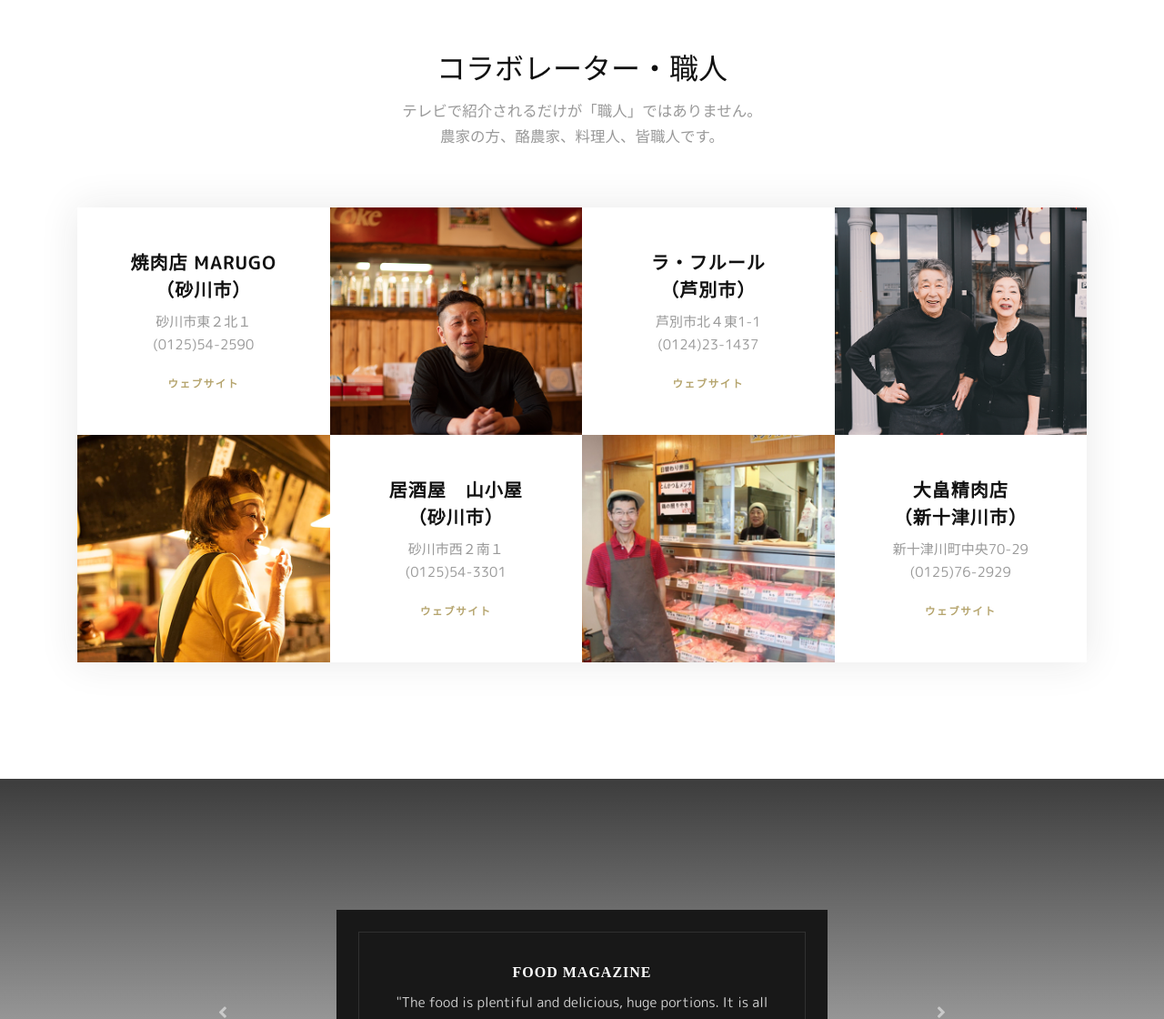
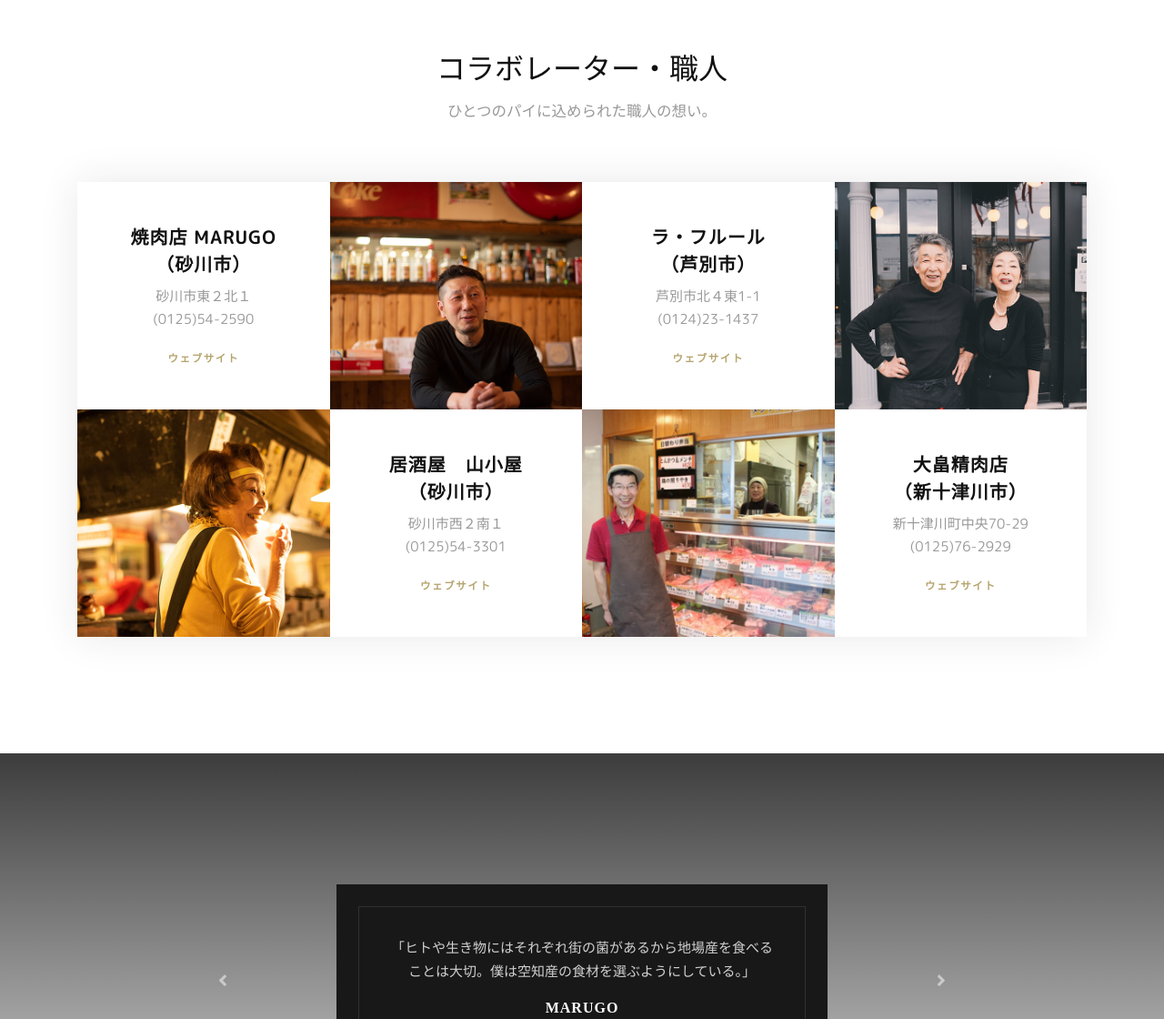
Before and after one commit to mechee55/pieup, a plain HTML site: page index.html in a window 1280 px wide. Shown: the part 1680-2800 px from the top of the page at 91% size. Drawn offline with Linux system fonts and the light colour scheme; a script that the page names is missing; a web font is replaced by a local one.

Commit message:
review section

```diff
--- a/index.html
+++ b/index.html
@@ -169,7 +169,7 @@
                   <div class="row justify-content-between align-items-center">
                      <div class="col-lg-5 mb-6 mb-lg-0">
                         <!-- <span class="label-title mb-3">Our Story</span> -->
-                        <h2 class="h3 font-alt mb-3">空知の職人さん達と。</h2>
+                        <h2 class="h3 font-alt mb-3">空知の職人、集結。</h2>
                         <p>道外・国外へ出ることが多くなり感じること。</br>
                         </br>
                         それは空知の食の豊かさ。</br>
@@ -268,8 +268,7 @@
             <div class="mb-5 pb-5 text-center">
                <!-- <span class="label-title mb-3">Our Specials</span> -->
                <h1 class="h2 font-alt">コラボレーター・職人</h1>
-               <p class="w-md-40 mb-0 mx-auto lead">テレビで紹介されるだけが「職人」ではありません。</br>
-               農家の方、酪農家、料理人、皆職人です。</p>
+               <p class="w-md-40 mb-0 mx-auto lead">ひとつのパイに込められた職人の想い。</p>
             </div>
          </div>
       </div>
@@ -409,13 +408,11 @@
                   <li>
                      <div class="bg-dark p-4">
                         <div class="border-light p-5">
-                           <h4 class="h6 text-white font-alt
-                              text-uppercase">Food Magazine</h4>
-                           <p class="text-light">"The food is
-                              plentiful and delicious, huge
-                              portions. It is all part of the "old
-                              world" sort of dining experience"</p>
-                           <div class="d-flex
+
+                           <p class="text-light">「ヒトや生き物にはそれぞれ街の菌があるから地場産を食べることは大切。僕は空知産の食材を選ぶようにしている。」</p>
+                              <h4 class="h6 text-white font-alt
+                              text-uppercase">MARUGO</h4>
+                           <!-- <div class="d-flex
                               justify-content-center">
                               <i class="fa fa-star text-light-green
                                  mr-1"></i>
@@ -427,20 +424,19 @@
                                  mr-1"></i>
                               <i class="fa fa-star
                                  text-light-green"></i>
-                           </div>
+                           </div> -->
                         </div>
                      </div>
                   </li>
                   <li>
                      <div class="bg-dark p-4">
                         <div class="border-light p-5">
-                           <h4 class="h6 text-white font-alt
-                              text-uppercase">The Telegraph</h4>
-                           <p class="text-light">"It’s an unlikely
-                              setting for an exquisite dining
-                              experience served up by a couple
-                              straight out of a rom-com plot. "</p>
-                           <div class="d-flex
+
+                           <p class="text-light">「アルバイトのまかない食をたまたま見たお客が食べたいと言った。それが網焼きポークステーキの始まり。」
+                           </p>
+                              <h4 class="h6 text-white font-alt
+                              text-uppercase">山小屋</h4>
+                           <!-- <div class="d-flex
                               justify-content-center">
                               <i class="fa fa-star text-light-green
                                  mr-1"></i>
@@ -452,20 +448,19 @@
                                  mr-1"></i>
                               <i class="fa fa-star
                                  text-light-green"></i>
-                           </div>
+                           </div> -->
                         </div>
                      </div>
                   </li>
                   <li>
                      <div class="bg-dark p-4">
                         <div class="border-light p-5">
-                           <h4 class="h6 text-white font-alt
-                              text-uppercase">Magazin restaurant</h4>
-                           <p class="text-light">"Huge portions,
-                              great food, fast service. This
-                              location obviously is always packed
-                              due to being in Times Sq. "</p>
-                           <div class="d-flex
+
+                           <p class="text-light">誰もが思いつきそうな事を人より鼻の差ぐらい先を見越して現実化すればいい。それ以上先でも、それ以下でもダメ。
+                           </p>
+                              <h4 class="h6 text-white font-alt
+                              text-uppercase">志村けん</h4>
+                           <!-- <div class="d-flex
                               justify-content-center">
                               <i class="fa fa-star text-light-green
                                  mr-1"></i>
@@ -477,7 +472,7 @@
                                  mr-1"></i>
                               <i class="fa fa-star
                                  text-light-green"></i>
-                           </div>
+                           </div> -->
                         </div>
                      </div>
                   </li>
```
Also changed, not shown: assets/img/1.jpg (deleted), assets/img/2.jpg (deleted), assets/img/3.jpg (deleted), assets/img/gallery/1.jpg (deleted), assets/img/gallery/2.jpg (deleted), assets/img/gallery/3.jpg (deleted), assets/img/specials/1.jpg (deleted), assets/img/specials/2.jpg (deleted), assets/img/specials/3.jpg (deleted), assets/img/specials/4.jpg (deleted), 5 other files.
